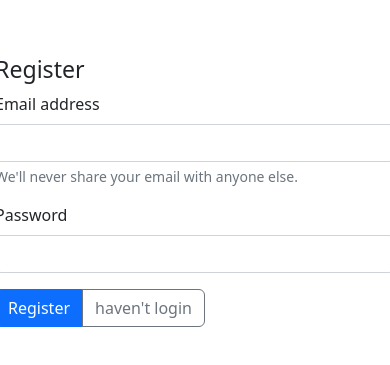
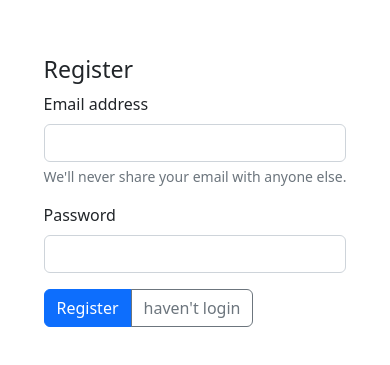
Before and after one commit to josephDev123/Blog-CMS, a React (Create React App) app in the folder client/: page /register in a window 390 px wide. Shown: the part 155-520 px from the top of the page. Built offline with nearby package versions, Linux system fonts and the light colour scheme; no server answers; a web font is replaced by a local one.

Commit message:
make the login and register responsive

```diff
--- a/client/src/css/loginRegister.css
+++ b/client/src/css/loginRegister.css
@@ -9,11 +9,13 @@ form.login-form, form.register-form{
     margin-top:25vh;
     margin-bottom:25vh;
     flex: 1 1 0;
-    min-width: 400px;
+    /* min-width: 400px; */
+    max-width: 400px;
 }
 
 @media screen and (max-width: 375px) {
     form{
-        min-width: 300px;
+        /* min-width: 300px; */
+        max-width: 300px;
     }
 }
--- a/client/src/customHooks/useReqHttp.js
+++ b/client/src/customHooks/useReqHttp.js
@@ -20,7 +20,7 @@ async function Req_get(url, body='', param='', headersParams=null){
            })
         const req_result =req_make;
         if (!req_result.statusText === 'OK') {
-            throw new Error('oh oh error')
+            throw new Error('Oh error')
             // return req_result.data;
         }
         return req_result.data;
```
